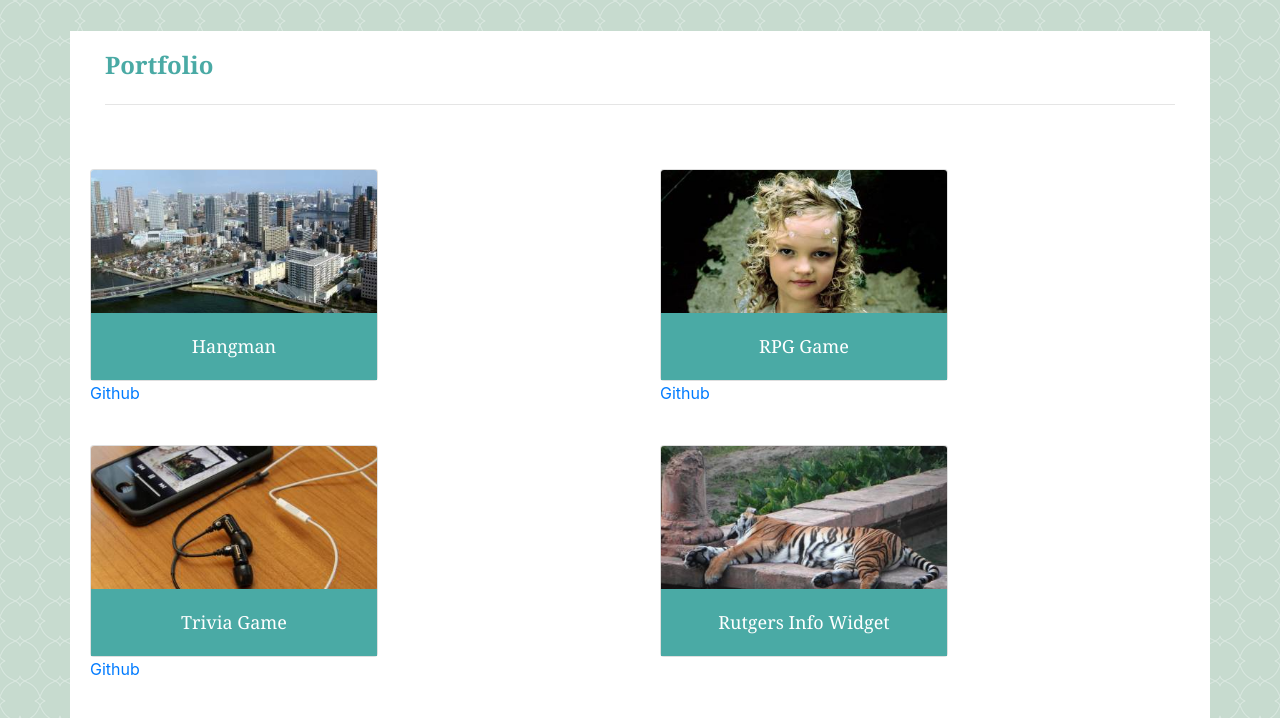
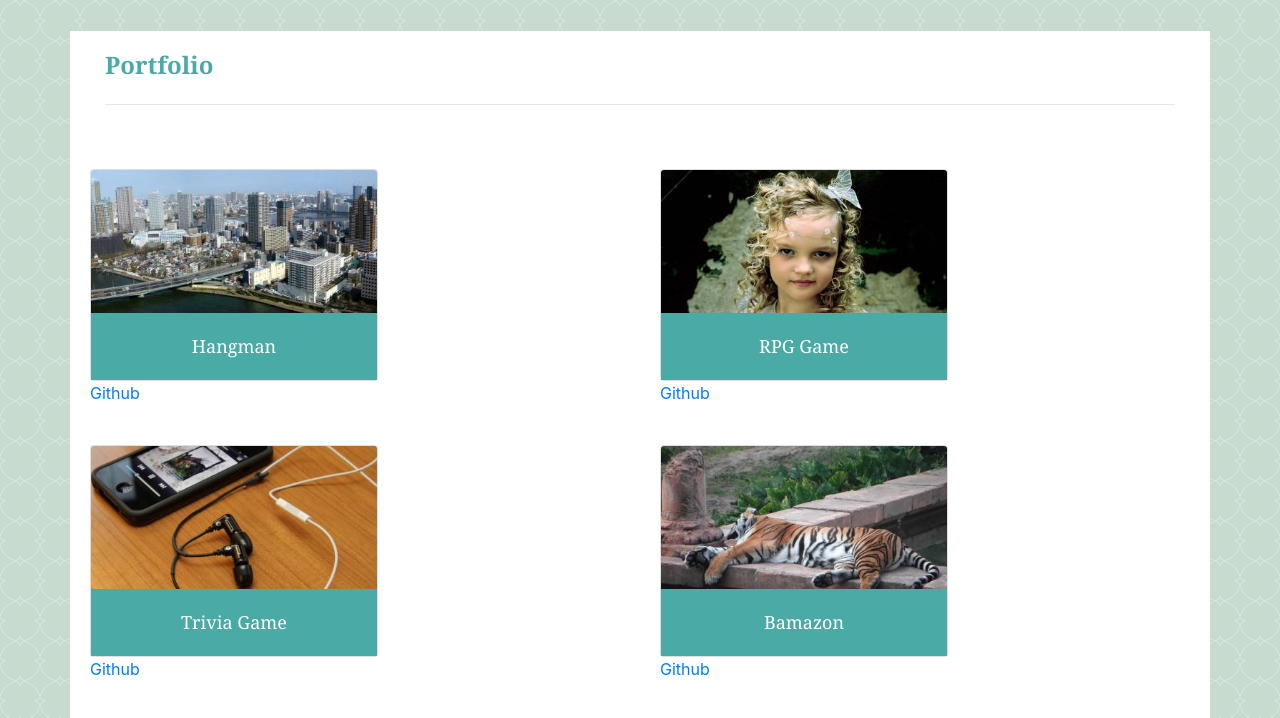
Before and after one commit to NateNi/Bootstrap-Portfolio, a plain HTML site: page portfolio.html in a window 1280 px wide. Shown: the part 79-797 px from the top of the page. Drawn offline with nearby package versions, Linux system fonts and the light colour scheme.

Commit message:
Added Bamazon to the Portfolio

```diff
--- a/portfolio.html
+++ b/portfolio.html
@@ -91,9 +91,10 @@
         <div class="card" style="width: 18rem;">
           <img class="card-img-top" src="widget.jpg" alt="Widget">
           <div class="card-body" style="background-color: #4aaaa5;">
-            <p class="card-text text-center" style="color: white; font-size: 18px; font-family: 'Georgia'">Rutgers Info Widget</p>
+            <p class="card-text text-center" style="color: white; font-size: 18px; font-family: 'Georgia'">Bamazon</p>
           </div>
         </div>
+        <a href="https://github.com/NateNi/bamazon">Github</a>
       </div>
     </div>
 
```
